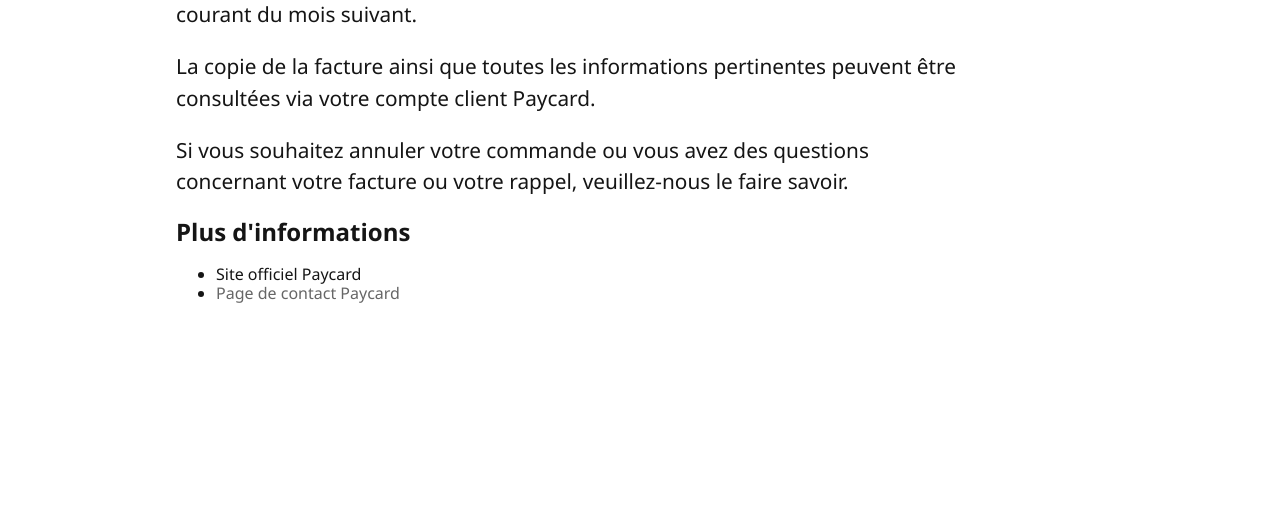
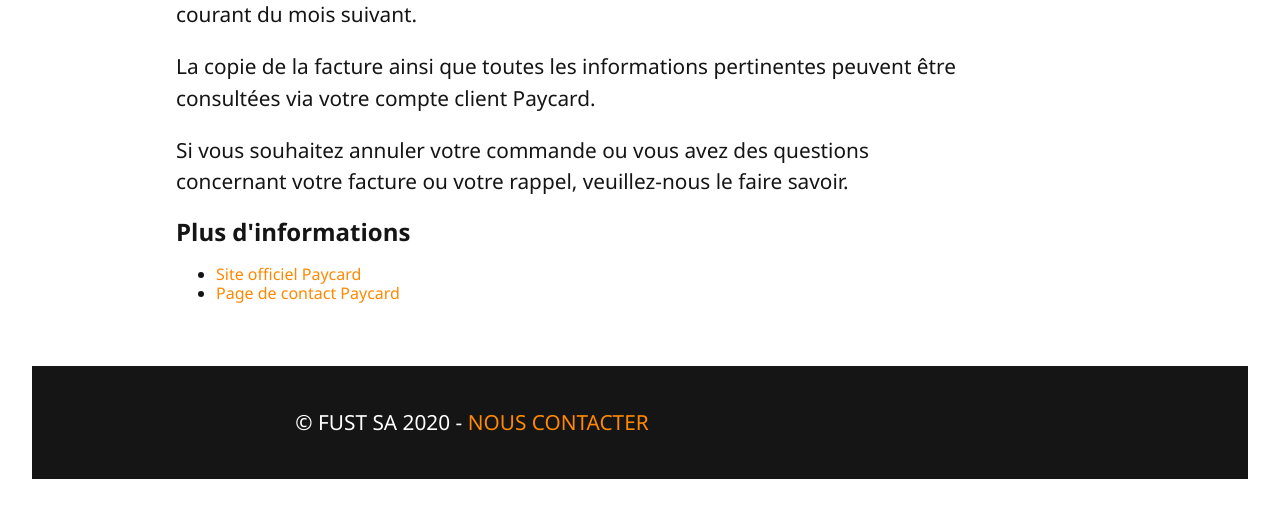
Before and after one commit to divtec-cejef/293-examen-blanc-fust-Magnumflow, a plain HTML site: page paycard.html in a window 1280 px wide. Shown: the part 323-834 px from the top of the page. Before the commit the page ends 800 px from the top, so only its background shows below. Drawn offline with Linux system fonts and the light colour scheme.

Commit message:
Fin des consignes explicite début de mise en forme ressemblance à site de base

```diff
--- a/css/main.css
+++ b/css/main.css
@@ -25,23 +25,30 @@
 
 a {
     text-decoration: none;
+    color: #ff8800;
+}
+
+a:hover {
     color: #666666;
 }
 
 p {
-  font-size: 1.3rem;
+    font-size: 1.3rem;
     line-height: 1.5;
     max-width: 800px;
 }
+
 /********** STYLE HEADER *********/
 header {
     padding: 1rem;
     text-align: center;
-    box-shadow: 0 2px 4px 0 rgba(0,0,0,.2);
+    box-shadow: 0 2px 4px 0 rgba(0, 0, 0, .2);
 }
+
 header img {
     max-height: 80px;
 }
+
 /********** STYLE NAVIGATION *********/
 
 header nav ul {
@@ -110,5 +117,19 @@
     text-align: center;
     margin: .5em 0 0;
     line-height: 1.1;
-    color:#ff8800;
+    color: #ff8800;
 }
+
+/************************************************************************************
+                            FOOTER
+****************************************************************************************/
+
+footer {
+    background: #151515;
+    margin: 2rem;
+    padding: 20px 40px 20px 40px;
+}
+footer p {
+    color: #ffffff;
+    text-align: center;
+}
--- a/paycard.html
+++ b/paycard.html
@@ -41,10 +41,13 @@
     <h2>Plus d'informations</h2>
     <nav>
         <ul>
-            <li><a href="https://www.paycard.ch/fr/"></a>Site officiel Paycard</li>
+            <li><a href="https://www.paycard.ch/fr/">Site officiel Paycard</a></li>
             <li><a href="https://www.paycard.ch/fr/contact/">Page de contact Paycard</a></li>
         </ul>
     </nav>
 </main>
+<footer>
+    <p>&copy FUST SA 2020 - <a href="mailto:contact@fust.ch">NOUS CONTACTER</a></p>
+</footer>
 </body>
 </html>
```
Also changed, not shown: index.html (+3 -0 lines).
